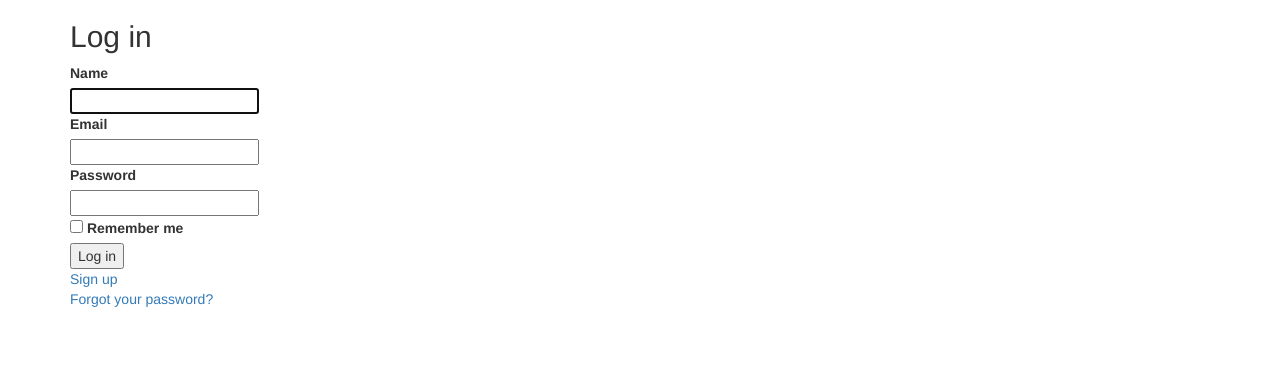
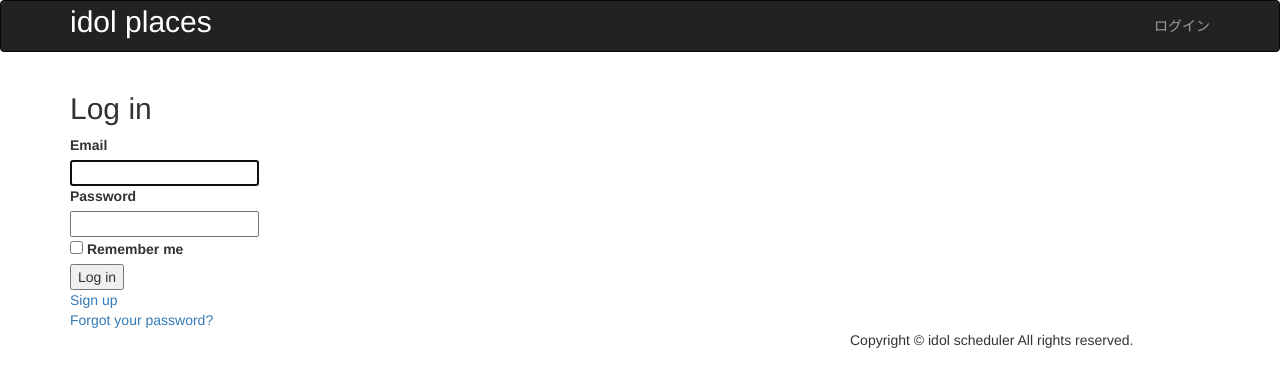
Before and after one commit to skiym-aaa/portfolio, a Rails app: the page made by app/views/devise/sessions/new.html.erb in a window 1280 px wide. Shown: the top 387 px of the page. Run offline with Rails 7, Linux system fonts and the light colour scheme; style sheets or scripts are compiled from the project's sources; some libraries are stand-ins or nearby versions.

Commit message:
[Add] ヘッダー/フッター

```diff
--- a/app/assets/stylesheets/application.scss
+++ b/app/assets/stylesheets/application.scss
@@ -15,3 +15,23 @@
  */
  @import "bootstrap-sprockets";
  @import "bootstrap";
+
+ #notice {
+  color: green;
+ }
+
+ #error_explanation {
+  color: red;
+ }
+
+ header {
+  color: white;
+ }
+
+ header .navbar-left span {
+ font-size: 30px;
+ }
+
+ a, a:link, a:visited {
+  text-decoration: none;
+ }
--- a/app/views/devise/sessions/new.html.erb
+++ b/app/views/devise/sessions/new.html.erb
@@ -1,11 +1,6 @@
 <h2>Log in</h2>
 
 <%= form_for(resource, as: resource_name, url: session_path(resource_name)) do |f| %>
-  <div class="field">
-    <%= f.label :name %><br />
-    <%= f.text_field :name, autofocus: true %>
-  </div>
-
   <div class="field">
     <%= f.label :email %><br />
     <%= f.email_field :email, autofocus: true, autocomplete: "email" %>
--- /dev/null
+++ b/app/views/layouts/_footer.html.erb
@@ -0,0 +1,9 @@
+<footer>
+  <div class="container">
+    <div class="row">
+      <div class="col-xs-4 col-xs-offset-8">
+        <p>Copyright © idol scheduler All rights reserved.</p>
+      </div>
+    </div>
+  </div>
+</footer>
--- /dev/null
+++ b/app/views/layouts/_header.html.erb
@@ -0,0 +1,16 @@
+<header class="navbar navbar-inverse">
+  <div class="container">
+    <nav class="nav navbar-nav navbar-left">
+      <span>idol places</span>
+    </nav>
+    <nav>
+      <ul class="nav navbar-nav navbar-right">
+        <% if user_signed_in? %>
+          <li><%= link_to "ログアウト",destroy_user_session_path, method: :delete %></li>
+        <% else %>
+          <li><%= link_to "ログイン", new_user_session_path %></li>
+        <% end %>
+      </ul>
+    </nav>
+  </div>
+</header>
--- a/app/views/layouts/application.html.erb
+++ b/app/views/layouts/application.html.erb
@@ -10,8 +10,13 @@
   </head>
 
   <body>
+    <%= render 'layouts/header' %>
+
     <div class="container">
+      <p id ="notice"><%= notice %></p>
       <%= yield %>
     </div>
+
+    <%= render 'layouts/footer' %>
   </body>
 </html>
```
